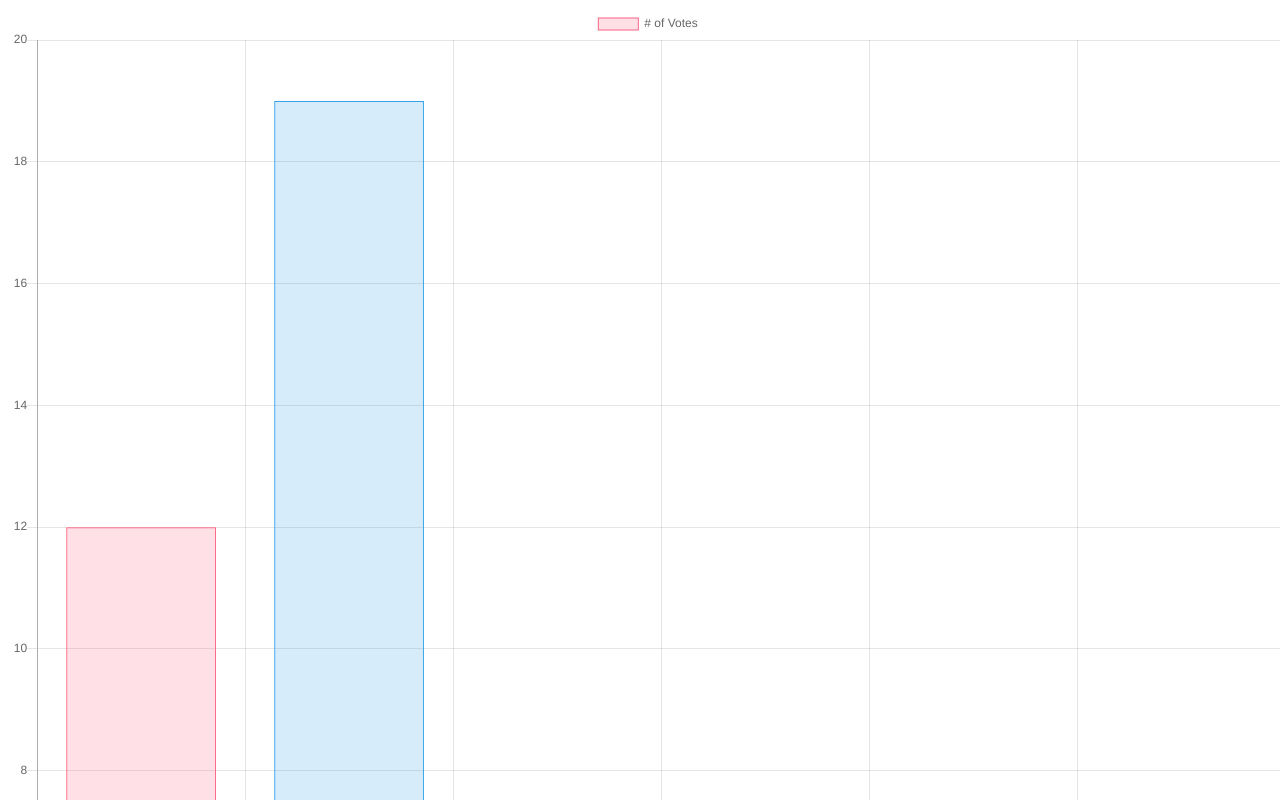
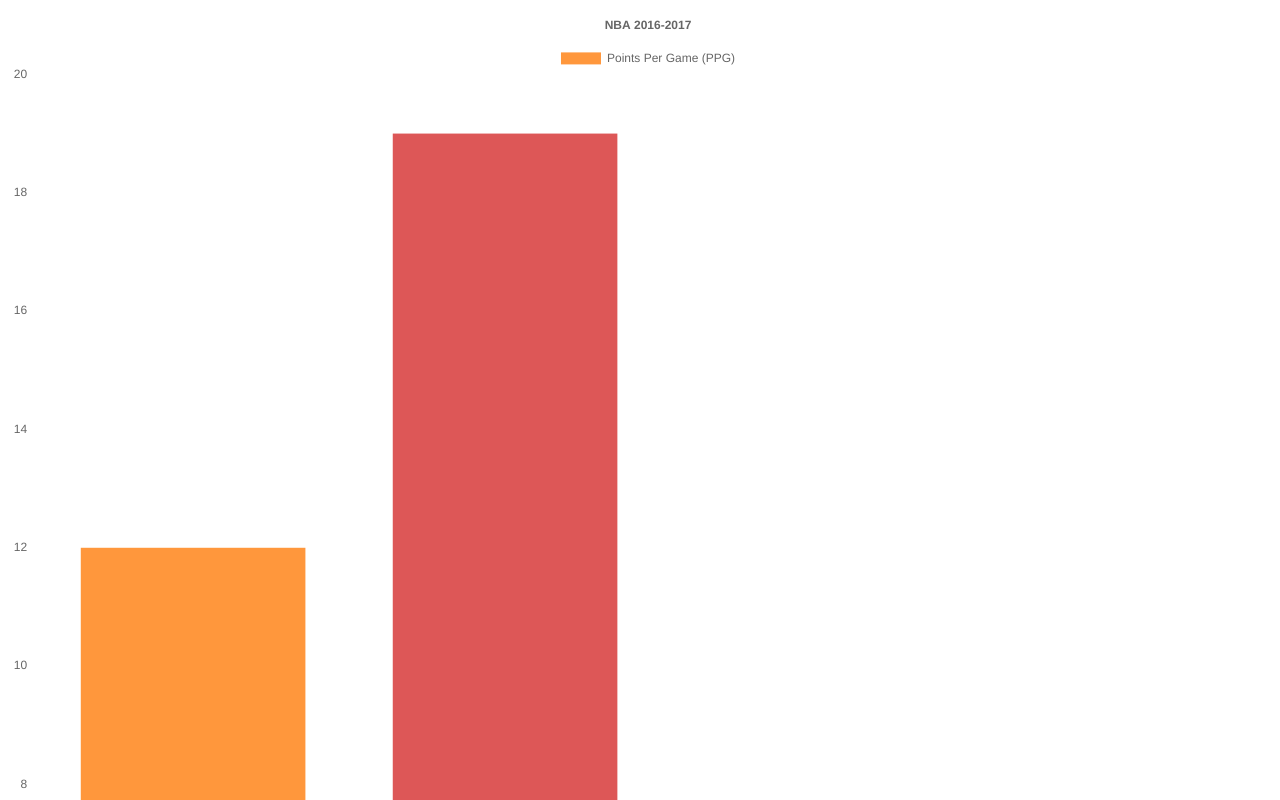
Before and after one commit to CharlesW95/project_insight_nbaviz, a website built with webpack: page app/index.html in a window 1280 px wide. Shown: the top 800 px of the page. Built offline with nearby package versions, Linux system fonts and the light colour scheme.

Commit message:
- Made basic stylistic and structural changes to chart - Installed modules to handle static files (images/css)

```diff
--- /dev/null
+++ b/app/colors/colors.js
@@ -0,0 +1,6 @@
+export default {
+    orange: 'rgba(255, 151, 60, 100)',
+    red: 'rgba(221, 87, 87, 100)',
+    blue: 'rgba(0, 214, 255, 100)',
+    green: 'rgba(117, 255, 148, 100)'
+}
--- a/app/index.html
+++ b/app/index.html
@@ -1 +1 @@
-<canvas id="myChart" width="400" height="400"></canvas>
+<canvas id="nbaChart" width="400" height="400"></canvas>
--- a/app/index.js
+++ b/app/index.js
@@ -1,29 +1,20 @@
 import Chart from 'chart.js';
-var ctx = document.getElementById("myChart");
-var myChart = new Chart(ctx, {
+import Colors from './colors/colors';
+
+var nbaChart = document.getElementById("nbaChart");
+var myChart = new Chart(nbaChart, {
     type: 'bar',
     data: {
-        labels: ["Red", "Blue", "Yellow", "Green", "Purple", "Orange"],
+        labels: ["Curry", "Green", "Durant", "Thompson"],
         datasets: [{
-            label: '# of Votes',
-            data: [12, 19, 3, 5, 2, 3],
+            label: 'Points Per Game (PPG)',
+            data: [12, 19, 3, 5],
             backgroundColor: [
-                'rgba(255, 99, 132, 0.2)',
-                'rgba(54, 162, 235, 0.2)',
-                'rgba(255, 206, 86, 0.2)',
-                'rgba(75, 192, 192, 0.2)',
-                'rgba(153, 102, 255, 0.2)',
-                'rgba(255, 159, 64, 0.2)'
-            ],
-            borderColor: [
-                'rgba(255,99,132,1)',
-                'rgba(54, 162, 235, 1)',
-                'rgba(255, 206, 86, 1)',
-                'rgba(75, 192, 192, 1)',
-                'rgba(153, 102, 255, 1)',
-                'rgba(255, 159, 64, 1)'
-            ],
-            borderWidth: 1
+                Colors.orange,
+                Colors.red,
+                Colors.blue,
+                Colors.green
+            ]
         }]
     },
     options: {
@@ -31,8 +22,20 @@
             yAxes: [{
                 ticks: {
                     beginAtZero:true
+                },
+                gridLines: {
+                    display: false
+                }
+            }],
+            xAxes: [{
+                gridLines: {
+                    display: false
                 }
             }]
+        },
+        title: {
+            display: true,
+            text: 'NBA 2016-2017'
         }
     }
 });
--- a/package.json
+++ b/package.json
@@ -12,7 +12,11 @@
     "babel-core": "^6.22.1",
     "babel-loader": "^6.2.10",
     "babel-preset-es2015": "^6.22.0",
+    "css-loader": "^0.26.1",
+    "file-loader": "^0.10.0",
     "html-webpack-plugin": "^2.28.0",
+    "style-loader": "^0.13.1",
+    "url-loader": "^0.5.7",
     "webpack": "^2.2.1"
   },
   "dependencies": {
```
Also changed, not shown: dist/bundle.js, dist/index.html.
